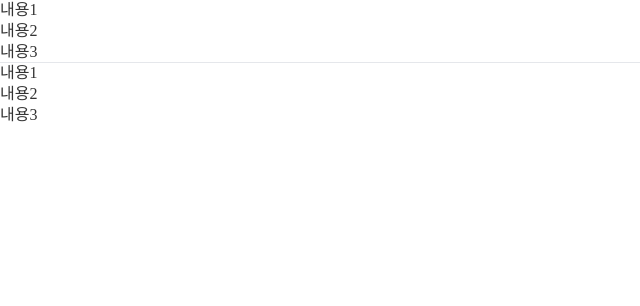
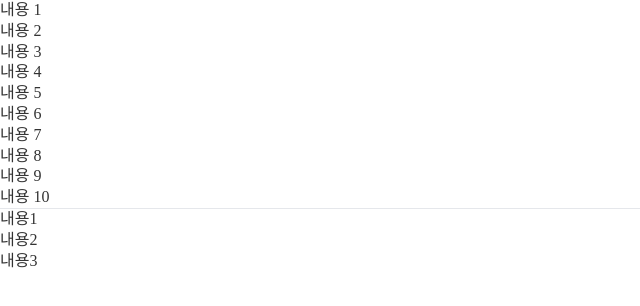
Before and after one commit to NewBean0312/react-test, a React (Create React App) app: page / in a window 1280 px wide. Shown: the top 306 px of the page, without its empty margins (0-640 px from the left). Built offline with nearby package versions, Linux system fonts and the light colour scheme; a web font is replaced by a local one.

Commit message:
배열의 요소를 일괄작업을 해서 새로운 배열을 생성, (map 함수 사용)

```diff
--- a/src/App.js
+++ b/src/App.js
@@ -7,7 +7,10 @@ import NoRecord from "./NoRecord";
 import "./App.css";
 
 const App = () => {
-  const arr = [<li>내용1</li>, <li>내용2</li>, <li>내용3</li>];
+  const nums = [1, 2, 3, 4, 5, 6, 7, 8, 9, 10];
+  const arr = nums.map((el) => <li>내용 {el}</li>);
+
+  // const arr = [<li>내용1</li>, <li>내용2</li>, <li>내용3</li>];
 
   return (
     <>
```
